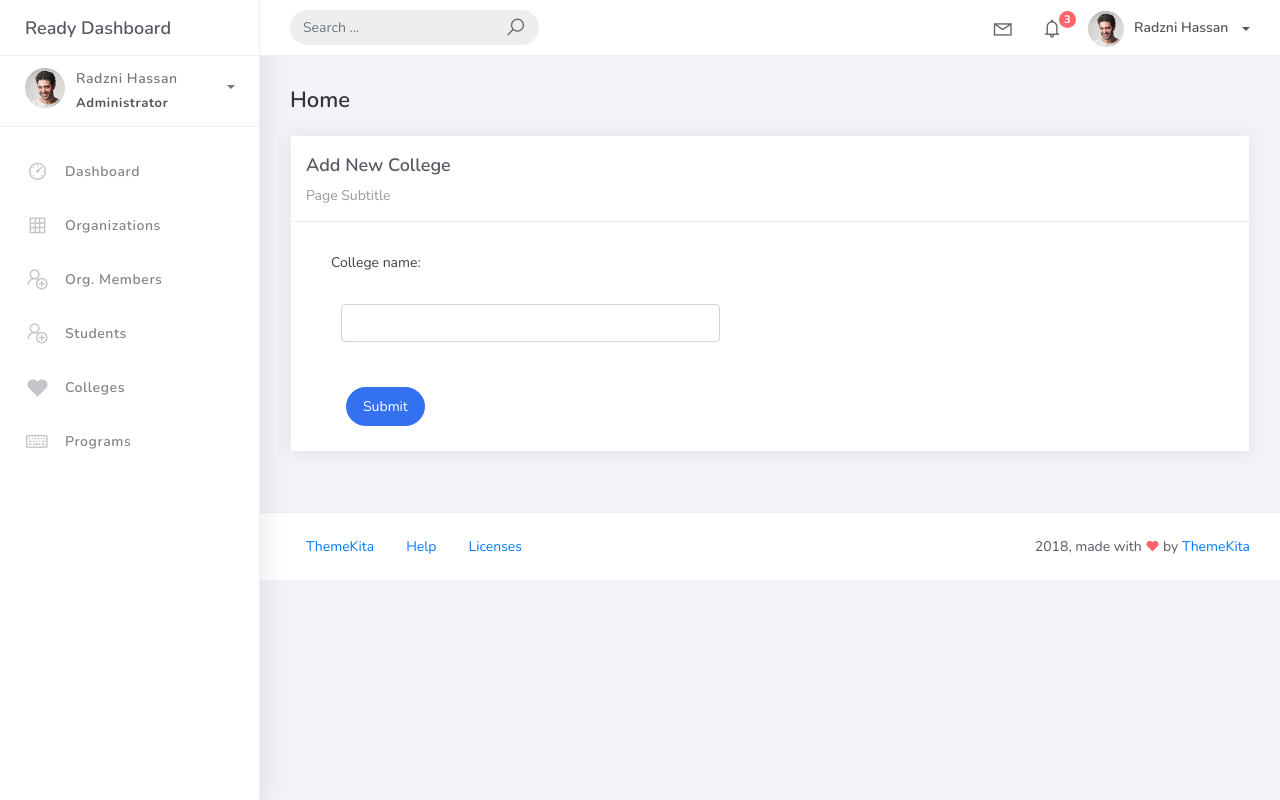
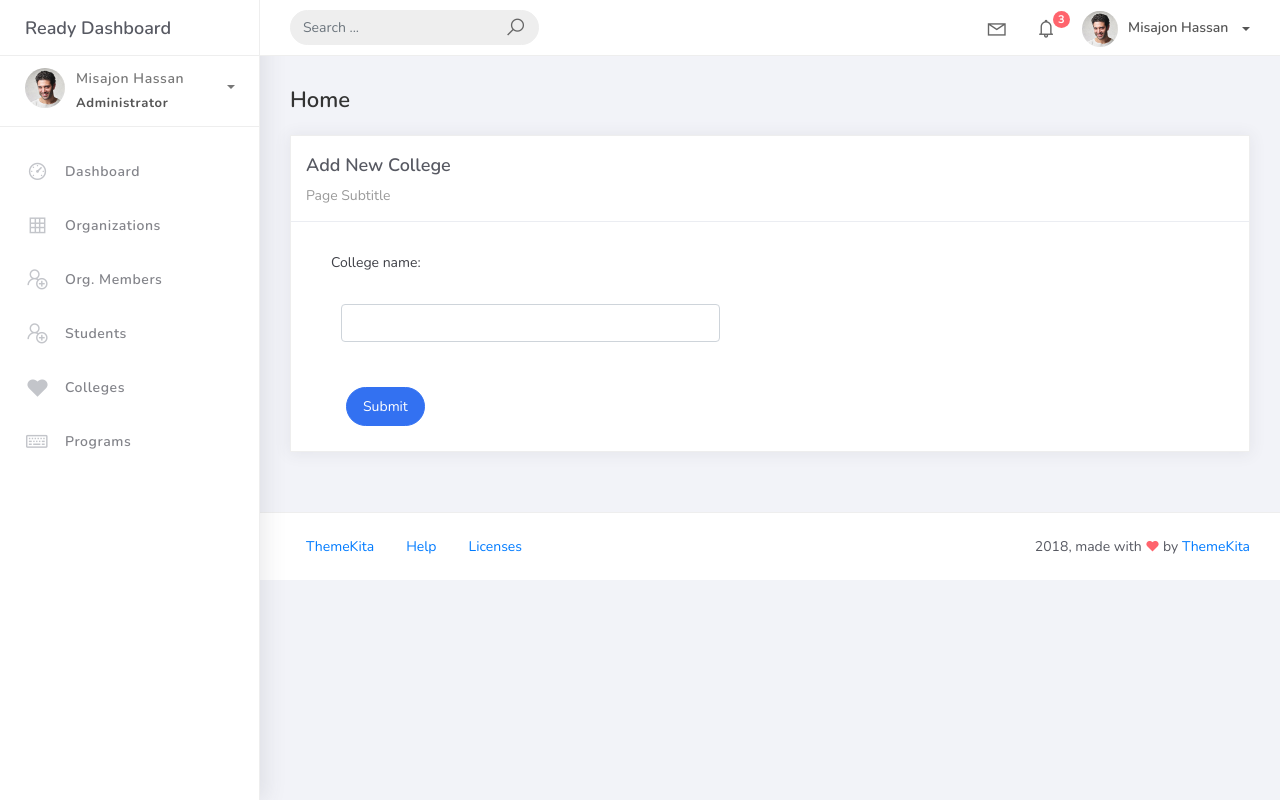
Before and after one commit to radzni/PSUdjango, a Django app: page /college_list/add in a window 1280 px wide. Run offline with Django 5.2, Linux system fonts and the light colour scheme; some libraries are stand-ins or nearby versions.

Commit message:
name update

```diff
--- a/projectsite/templates/base.html
+++ b/projectsite/templates/base.html
@@ -105,13 +105,13 @@
 						</li>
 						<li class="nav-item dropdown">
 							<a class="dropdown-toggle profile-pic" data-toggle="dropdown" href="#" aria-expanded="false">
-								<img src="{% static 'img/profile.jpg' %}" alt="user-img" width="36" class="img-circle"><span >Radzni Hassan</span></span> </a>
+								<img src="{% static 'img/profile.jpg' %}" alt="user-img" width="36" class="img-circle"><span >Misajon Hassan</span></span> </a>
 							<ul class="dropdown-menu dropdown-user">
 								<li>
 									<div class="user-box">
 										<div class="u-img"><img src="{% static 'img/profile.jpg' %}" alt="user"></div>
 										<div class="u-text">
-											<h4>Radzni Hassan</h4>
+											<h4>Misajon Hassan</h4>
 											<p class="text-muted">hello@themekita.com</p><a href="profile.html" class="btn btn-rounded btn-danger btn-sm">View Profile</a></div>
 										</div>
 									</li>
@@ -139,7 +139,7 @@
 						<div class="info">
 							<a class="" data-toggle="collapse" href="#collapseExample" aria-expanded="true">
 								<span>
-									Radzni Hassan
+									Misajon Hassan
 									<span class="user-level">Administrator</span>
 									<span class="caret"></span>
 								</span>
```
